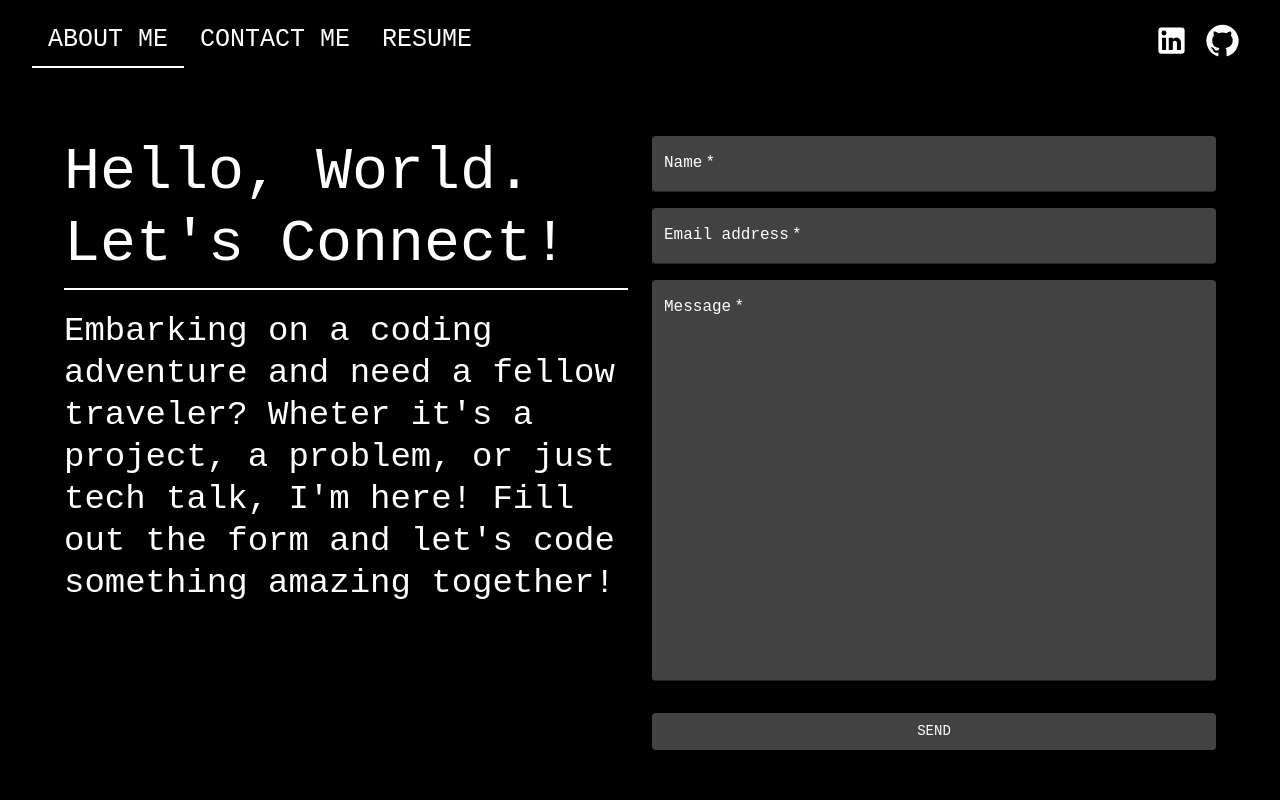
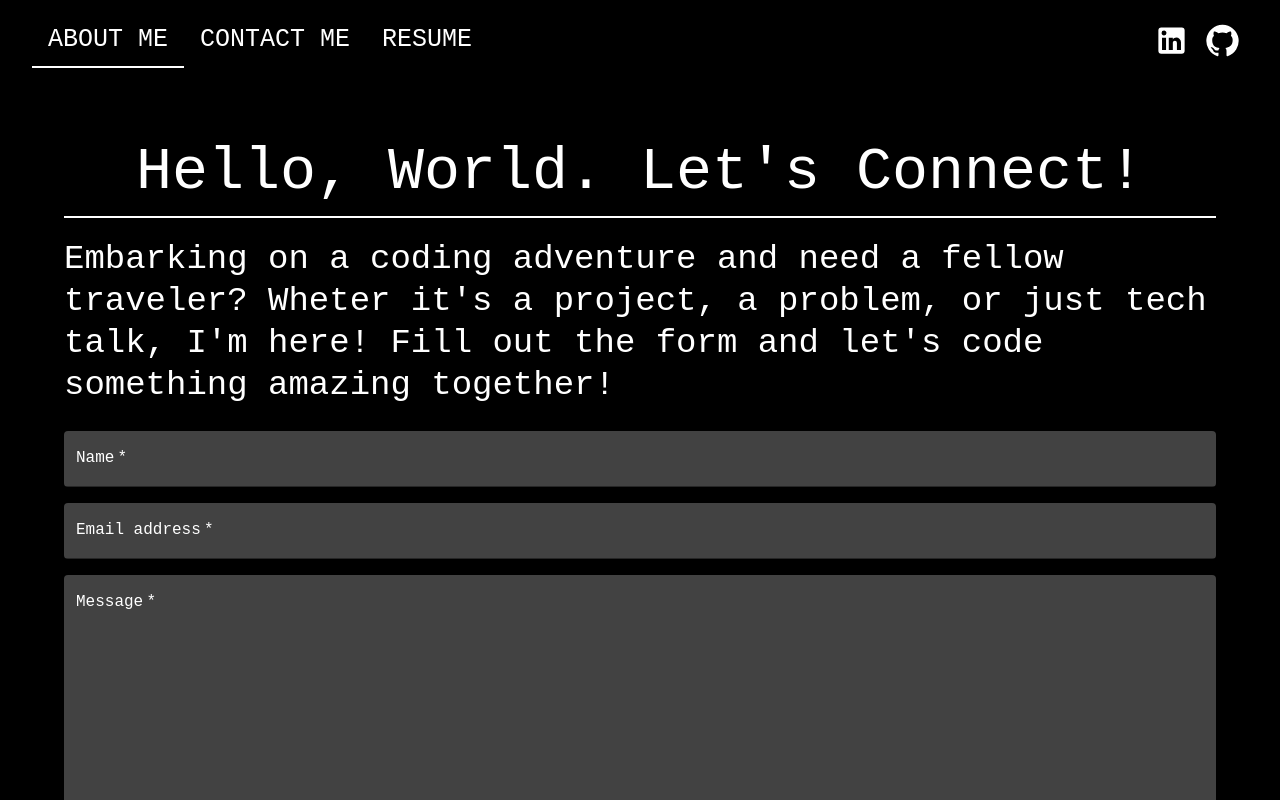
Before and after one commit to Nivix047/nivix047.github.io, a React (Create React App) app: page /portfolio_2024/contact in a window 1280 px wide. Shown: the top 800 px of the page. Built offline with nearby package versions, Linux system fonts and the light colour scheme.

Commit message:
Updated contact me forms styling

```diff
--- a/src/components/pages/Contact/index.js
+++ b/src/components/pages/Contact/index.js
@@ -96,13 +96,14 @@ const Contact = () => {
     <Box className="contact-container">
       <Container maxWidth="lg">
         <Grid container spacing={3}>
-          <Grid item xs={12} md={6}>
+          <Grid item xs={12}>
             <Typography
               variant="h2"
               gutterBottom
               sx={{
                 borderBottom: "2px solid white",
                 paddingBottom: "0.5rem",
+                textAlign: "center",
               }}
             >
               Hello, World. Let's Connect!
@@ -113,7 +114,7 @@ const Contact = () => {
               the form and let's code something amazing together!{" "}
             </Typography>
           </Grid>
-          <Grid item xs={12} md={6}>
+          <Grid item xs={12}>
             <Box
               component="form"
               noValidate
```
